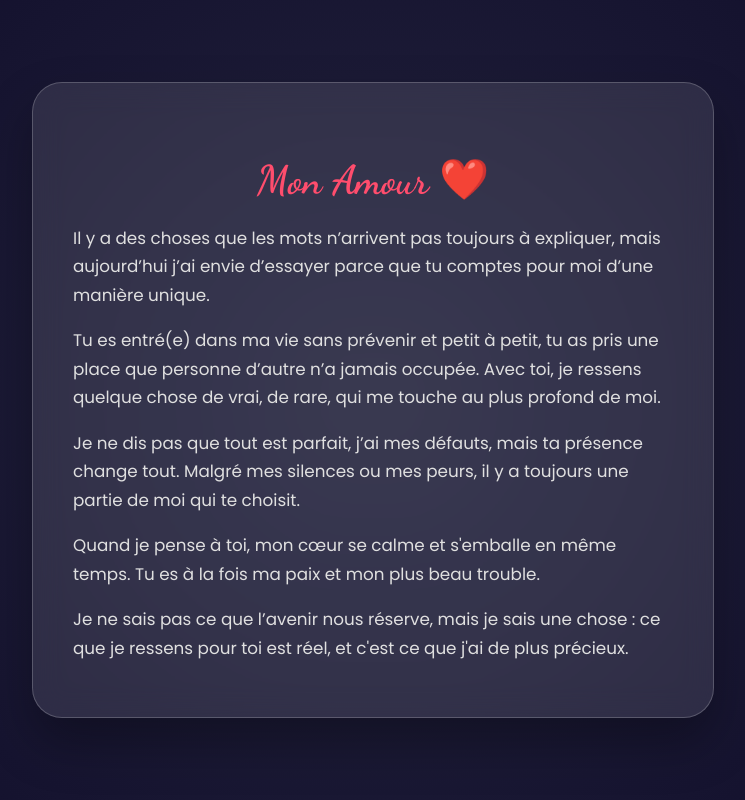
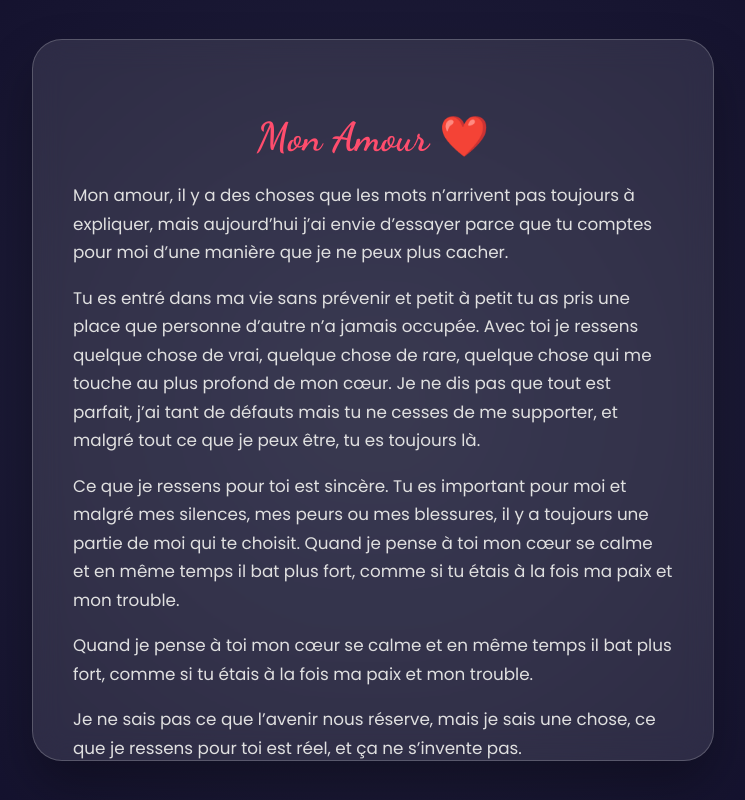
Before and after one commit to madjusi/-, a plain HTML site: page index.html in a window 1280 px wide. Both pictures are taken after a click on the button "OUVRIR MON CŒUR". Shown: the whole page, without its empty margins (267-1012 px from the left). Drawn offline with Linux system fonts and the light colour scheme.

Commit message:
Revise text in message-section of index.html
Updated romantic message content for clarity and depth.

```diff
--- a/index.html
+++ b/index.html
@@ -165,15 +165,15 @@
         <section class="section hidden" id="message-section">
             <div class="card">
                 <h2>Mon Amour ❤️</h2>
-                <p>Il y a des choses que les mots n’arrivent pas toujours à expliquer, mais aujourd’hui j’ai envie d’essayer parce que tu comptes pour moi d’une manière unique.</p>
+                <p>Mon amour, il y a des choses que les mots n’arrivent pas toujours à expliquer, mais aujourd’hui j’ai envie d’essayer parce que tu comptes pour moi d’une manière que je ne peux plus cacher.</p>
 
-                <p>Tu es entré(e) dans ma vie sans prévenir et petit à petit, tu as pris une place que personne d’autre n’a jamais occupée. Avec toi, je ressens quelque chose de vrai, de rare, qui me touche au plus profond de moi.</p>
+                <p> Tu es entré dans ma vie sans prévenir et petit à petit tu as pris une place que personne d’autre n’a jamais occupée. Avec toi je ressens quelque chose de vrai, quelque chose de rare, quelque chose qui me touche au plus profond de mon cœur. Je ne dis pas que tout est parfait, j’ai tant de défauts mais tu ne cesses de me supporter, et malgré tout ce que je peux être, tu es toujours là.</p>
 
-                <p>Je ne dis pas que tout est parfait, j’ai mes défauts, mais ta présence change tout. Malgré mes silences ou mes peurs, il y a toujours une partie de moi qui te choisit.</p>
+                <p>Ce que je ressens pour toi est sincère. Tu es important pour moi et malgré mes silences, mes peurs ou mes blessures, il y a toujours une partie de moi qui te choisit. Quand je pense à toi mon cœur se calme et en même temps il bat plus fort, comme si tu étais à la fois ma paix et mon trouble.</p>
 
-                <p>Quand je pense à toi, mon cœur se calme et s'emballe en même temps. Tu es à la fois ma paix et mon plus beau trouble.</p>
+                <p>Quand je pense à toi mon cœur se calme et en même temps il bat plus fort, comme si tu étais à la fois ma paix et mon trouble.</p>
 
-                <p>Je ne sais pas ce que l’avenir nous réserve, mais je sais une chose : ce que je ressens pour toi est réel, et c'est ce que j'ai de plus précieux.</p>
+                <p>Je ne sais pas ce que l’avenir nous réserve, mais je sais une chose, ce que je ressens pour toi est réel, et ça ne s’invente pas.</p>
             </div>
         </section>
     </div>
```
